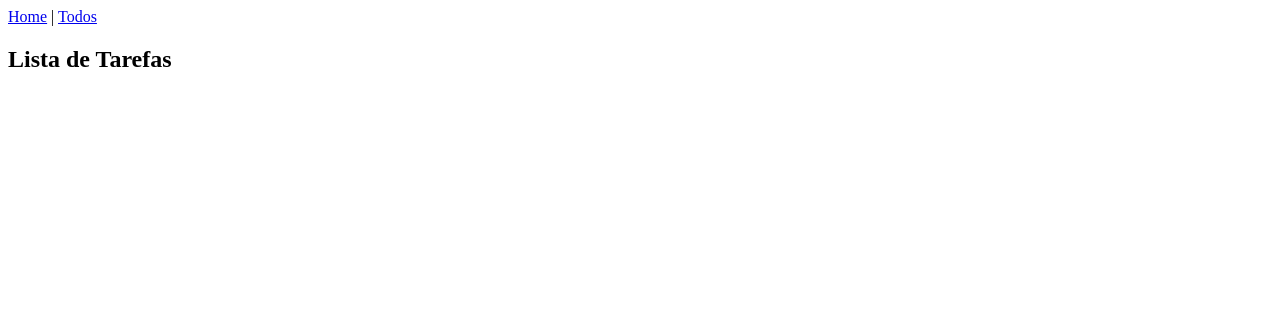
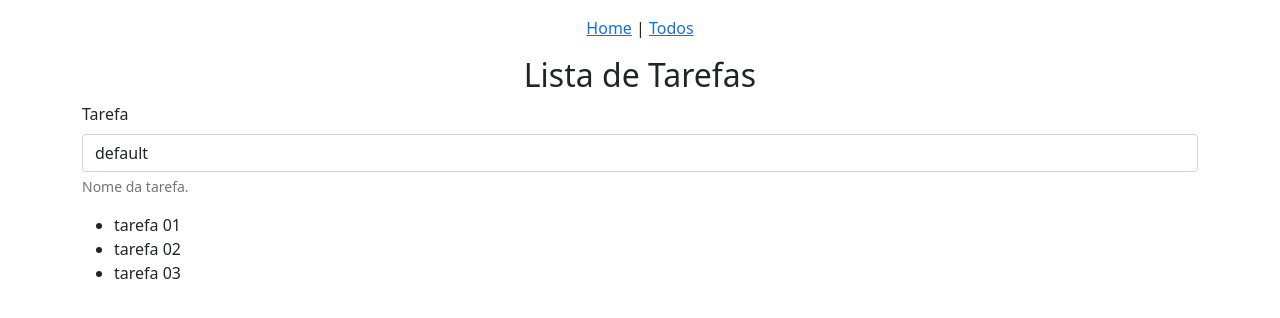
Before and after one commit to brenno-araujo/to-do-list-front, a Vue app: page /todos in a window 1280 px wide. Shown: the top 318 px of the page. Built offline with nearby package versions, Linux system fonts and the light colour scheme.

Commit message:
feat: view todos

```diff
--- a/src/App.vue
+++ b/src/App.vue
@@ -1,5 +1,6 @@
 <template>
-  <div id="nav">
+  <div id="nav" class="text-center my-3">
+    <link href="https://cdn.jsdelivr.net/npm/bootstrap@5.1.3/dist/css/bootstrap.min.css" rel="stylesheet" integrity="sha384-1BmE4kWBq78iYhFldvKuhfTAU6auU8tT94WrHftjDbrCEXSU1oBoqyl2QvZ6jIW3" crossorigin="anonymous">
     <router-link :to="{name: 'Home'}">Home</router-link> |
     <router-link :to="{name: 'Todos.index'}">Todos</router-link>
   </div>
--- a/src/views/Todos/Todos.vue
+++ b/src/views/Todos/Todos.vue
@@ -1,7 +1,39 @@
 <template>
-    <h2>Lista de Tarefas</h2>
+    <div class="container">
+        <h2 class="text-center">Lista de Tarefas</h2>
+        <form>
+        <div class="mb-3">
+            <label for="exampleInputEmail1" class="form-label">Tarefa</label>
+            <input type="email" class="form-control" id="exampleInputEmail1" aria-describedby="emailHelp" v-model="name">
+            <div id="emailHelp" class="form-text">Nome da tarefa.</div>
+        </div>
+    </form>
+
+    <ul>
+        <li v-for="todo in todos" :key="todo.identify">
+            {{todo.name}}
+        </li>
+    </ul>
+    </div>
+
 </template>
 
 <script>
+    import { ref } from 'vue'
+    export default{
+        name: 'todos',
+        setup(){
+            const todos = [
+                {name:'tarefa 01', completed: true},
+                {name:'tarefa 02', completed: true},
+                {name:'tarefa 03', completed: false}
+            ]
 
+            const name = ref('default')
+        return {
+            todos,
+            name
+        }
+        }
+    }
 </script>
```
